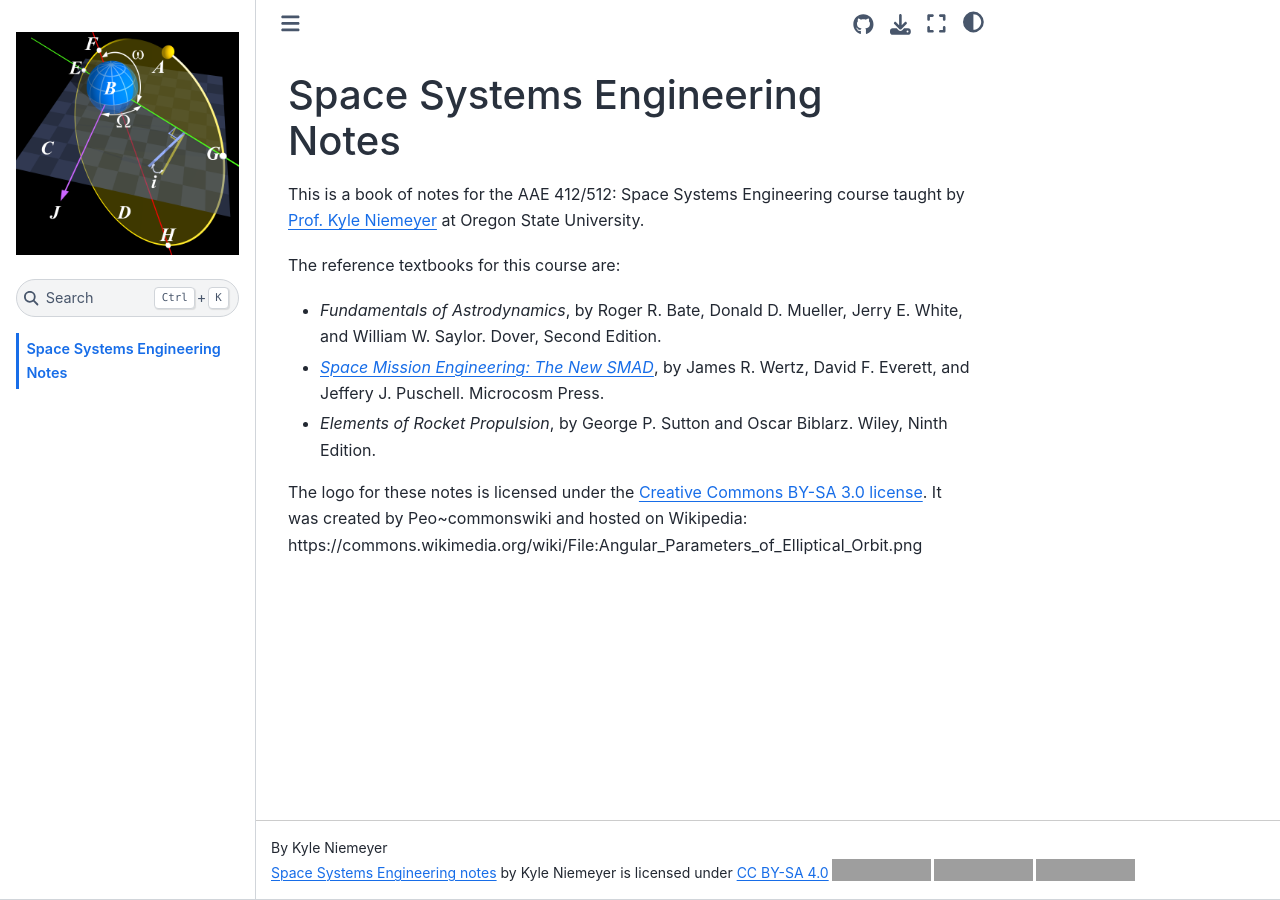
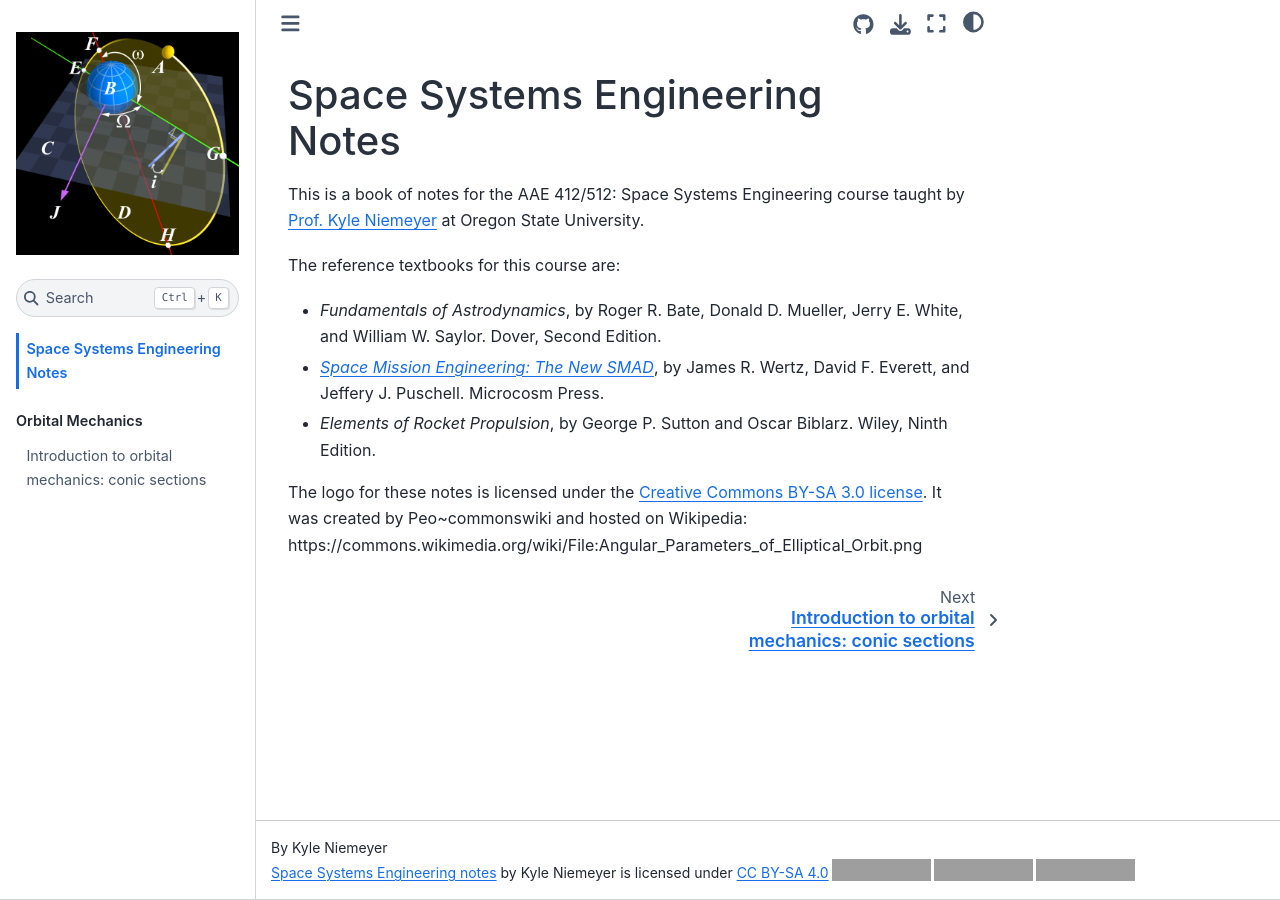
Before and after one commit to kyleniemeyer/space-systems-notes, a Jupyter Book: the page built from book/intro.md, in a window 1280 px wide. Built offline with Jupyter Book 1.0.4 settings and Sphinx 7.4.7 and the Sphinx Book theme 1.1.4, drawn with Linux system fonts in a browser that asks for light colours; grey boxes are pictures that could not be loaded.

Commit message:
adds empty new page

```diff
--- a/book/_toc.yml
+++ b/book/_toc.yml
@@ -1 +1,4 @@
 - file: intro
+- part: Orbital Mechanics
+  chapters:
+    - file: orbital-mechanics/conic-sections.ipynb
```
Also changed, not shown: book/orbital-mechanics/conic-sections.ipynb (added).
